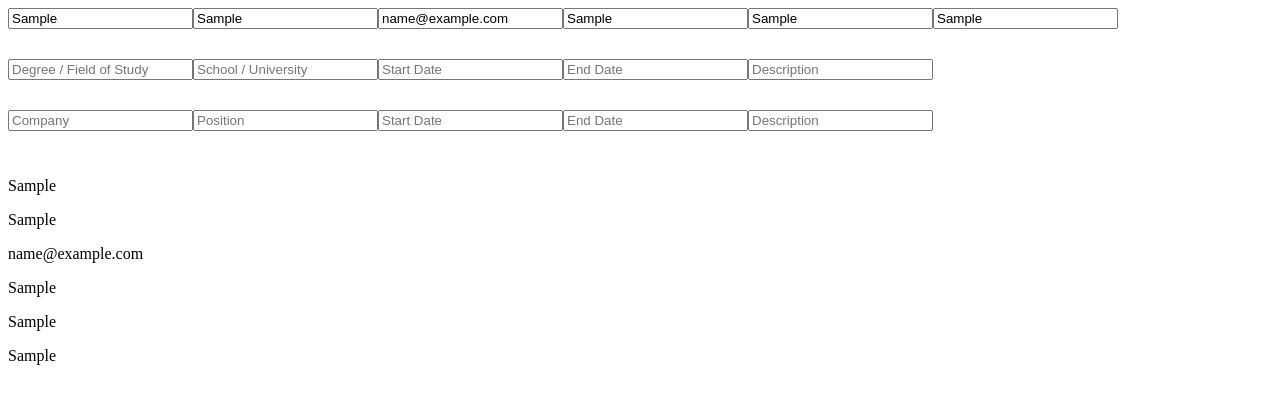
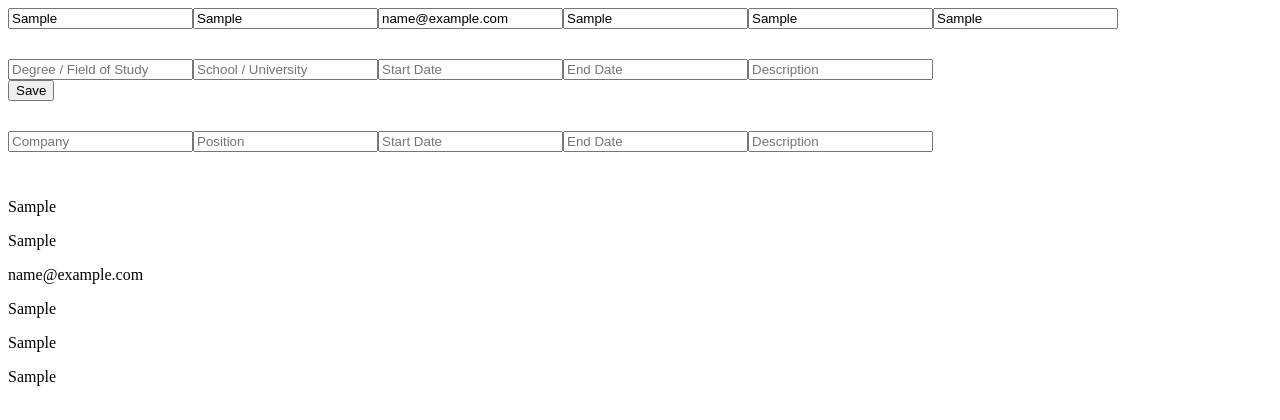
Before and after one commit to caylinvu/cv-app, a React (Vite) app: page / in a window 1280 px wide. Both pictures are taken after typing "Sample", "Sample", "name@example.com", "Sample", "Sample", "Sample" into the empty fields and a click on the button "+ Education". Shown: the top 420 px of the page. Built offline with nearby package versions, Linux system fonts and the light colour scheme.

Commit message:
Save education button triggers school name display

```diff
--- a/src/App.jsx
+++ b/src/App.jsx
@@ -73,7 +73,12 @@ function App() {
     <>
       <div className="input-container">
         <GeneralInfo info={generalInfo} handleChange={handleGeneralChange} />
-        <Education info={education} handleChange={handleEducationChange} counter={eduCounter} />
+        <Education
+          info={education}
+          handleChange={handleEducationChange}
+          counter={eduCounter}
+          setCounter={setEduCounter}
+        />
         <WorkExp info={workExp} handleChange={handleWorkChange} />
       </div>
       <div className="display-container">
@@ -87,6 +92,8 @@ function App() {
 
 export default App;
 
+// NEED TO MAKE INPUTS FORMS
+
 // add ability to add additional education/work experience
 
 // add ability to remove education/work experience
--- a/src/components/Education.jsx
+++ b/src/components/Education.jsx
@@ -1,7 +1,21 @@
 import { useState } from 'react';
 
-function EducationInputs({ info, handleChange, counter }) {
+function SaveEduBtn({ counter, setCounter, setShowInputs }) {
+  const saveEducation = (e) => {
+    setCounter(counter + 1);
+    setShowInputs(false);
+  };
+
   return (
+    <button type="button" onClick={saveEducation}>
+      Save
+    </button>
+  );
+}
+
+function EducationInputs({ info, handleChange, counter, setCounter, setShowInputs }) {
+  return (
+    <div>
       <div className="education-inputs" id={counter}>
         <input
           type="text"
@@ -39,6 +53,8 @@ function EducationInputs({ info, handleChange, counter }) {
           onChange={handleChange}
         />
       </div>
+      <SaveEduBtn counter={counter} setCounter={setCounter} setShowInputs={setShowInputs} />
+    </div>
   );
 }
 
@@ -54,15 +70,26 @@ function AddEducationBtn({ setShowInputs }) {
   );
 }
 
-function Education({ info, handleChange, counter }) {
+function Education({ info, handleChange, counter, setCounter }) {
   const [showInputs, setShowInputs] = useState(false);
 
   return (
     <div className="education">
       {showInputs ? (
-        <EducationInputs info={info} handleChange={handleChange} counter={counter} />
+        <EducationInputs
+          info={info}
+          handleChange={handleChange}
+          counter={counter}
+          setCounter={setCounter}
+          setShowInputs={setShowInputs}
+        />
       ) : (
+        <div>
+          {info.map((obj) => {
+            return <p key={obj.id}>{obj.school}</p>;
+          })}
           <AddEducationBtn setShowInputs={setShowInputs} />
+        </div>
       )}
     </div>
   );
```
Lines whose indentation alone changed are shown as unchanged.
